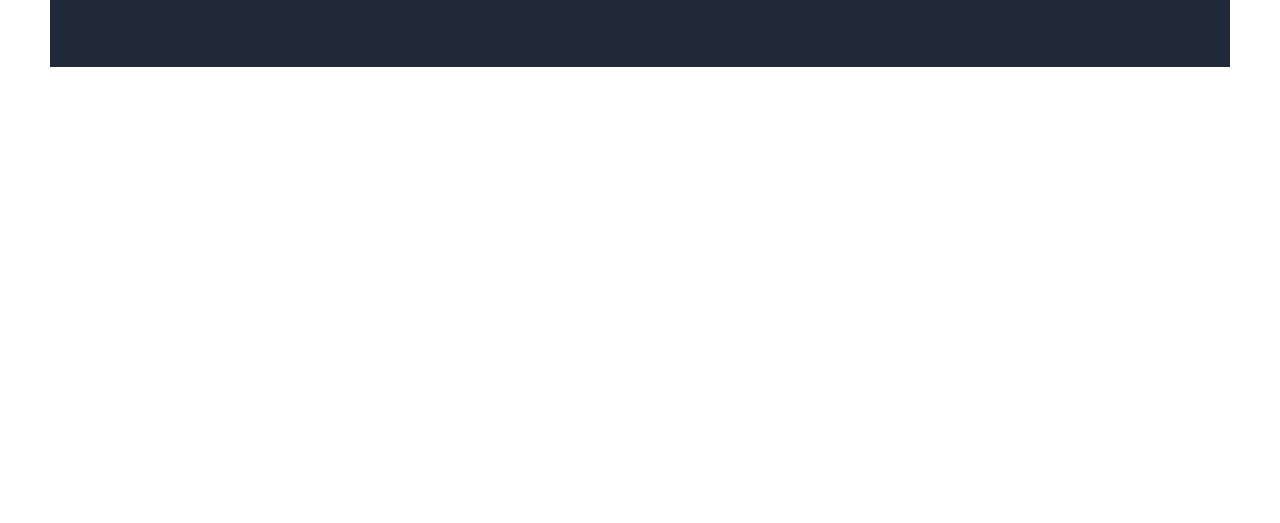
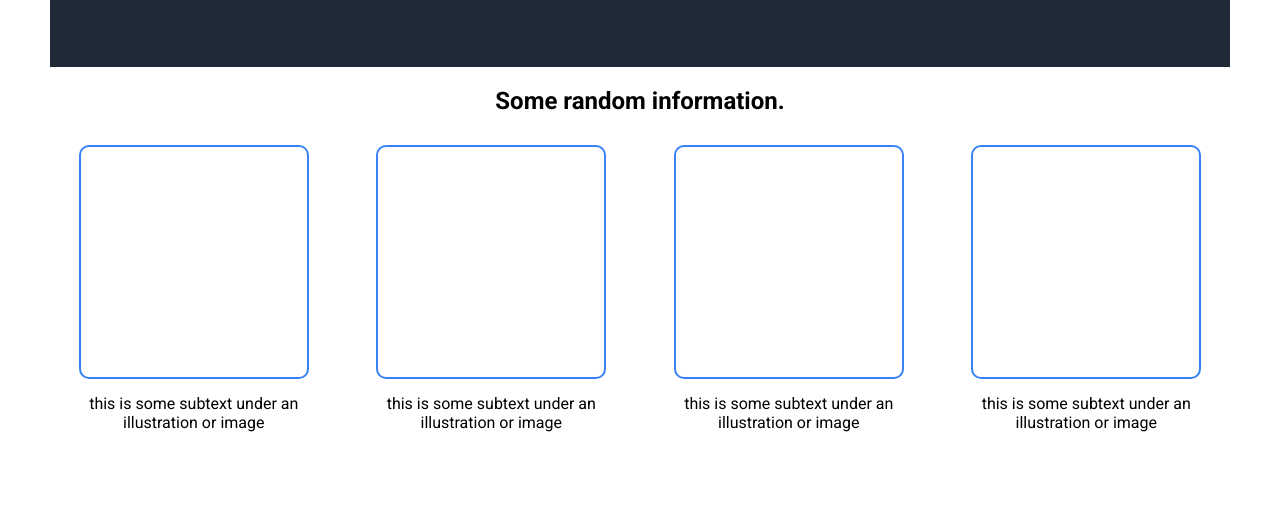
Before and after one commit to daniaedu/odin_landing_page, a plain HTML site: page index.html in a window 1280 px wide. Shown: the part 277-800 px from the top of the page. Drawn offline with Linux system fonts and the light colour scheme.

Commit message:
Complete random section HTML structure and CSS styling

```diff
--- a/index.html
+++ b/index.html
@@ -19,7 +19,6 @@
         </nav>
 
         <div class="hero-container">
-
             <div class="hero-left">
                 <h1>This website is awesome</h1>
                 <p>This website has some subtext that goes here under the main title. It's a smaller font and the color is lower contrast</p>
@@ -29,9 +28,35 @@
             <div class="hero-right">
                 <p>placeholder for image</p>
             </div>
-
         </div>
     </header>
 
+    <section class="random-section">
+        <h2>Some random information.</h2>
+
+        <div class="random-section-content">
+            <div class="random-section-item">
+                <div class="random-image"></div>
+                <p class="random-text">this is some subtext under an illustration or image</p>
+            </div>
+
+            <div class="random-section-item">
+                <div class="random-image"></div>
+                <p class="random-text">this is some subtext under an illustration or image</p>
+            </div>
+
+            <div class="random-section-item">
+                <div class="random-image"></div>
+                <p class="random-text">this is some subtext under an illustration or image</p>
+            </div>
+
+            <div class="random-section-item">
+                <div class="random-image"></div>
+                <p class="random-text">this is some subtext under an illustration or image</p>
+            </div>
+        </div>
+    </section>
+
+
 </body>
 </html>
--- a/style.css
+++ b/style.css
@@ -28,7 +28,7 @@ body {
 }
 
 /*****************************************************************
-                    Header
+                            Header
 *****************************************************************/
 
 /* Header styles */
@@ -75,7 +75,7 @@ header .hero-container {
     padding: 50px 0;
     display: flex;
     justify-content: space-between;
-    align-items: center;
+    align-items: stretch;
 }
 
 /* Hero sections styling */
@@ -88,3 +88,51 @@ header .hero-container {
 .hero-right p {
     text-align: center;
 }
+
+/* Button styling */
+button {
+    background-color: #3882F6;
+    color: white;
+}
+
+/*****************************************************************
+                    Random Information
+*****************************************************************/
+
+/* Flexbox layout and styling for random section */
+.random-section {
+    flex: 1;
+    padding-top: 20px;
+    display: flex;
+    flex-direction: column;
+    align-items: center;
+    gap: 30px;
+}
+
+/* Flexbox layout for random section container */
+.random-section-content {
+    display: flex;
+    gap: 10px;
+}
+
+/* Flexbox layout and styling for random item */
+.random-section-item {
+    display: flex;
+    flex-direction: column;
+    flex-wrap: wrap;
+    align-items: center;
+    gap: 15px;
+}
+
+/* Random image styling */
+.random-image {
+    width: 80%;
+    padding-top: 80%;
+    border-radius: 10px;
+    border: 2px solid #3882F6;
+}
+
+/* Random text styling */
+.random-text {
+    text-align: center;
+}
```
